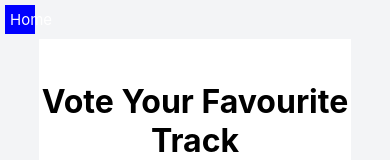
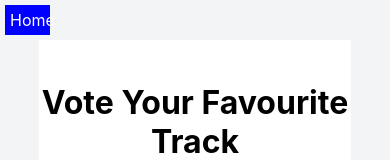
Before and after one commit to Carmenbelle/Exams-project, a React (Create React App) app: page /users in a window 390 px wide. Shown: the top 160 px of the page. Built offline with nearby package versions, Linux system fonts and the light colour scheme.

Commit message:
Update App.css

```diff
--- a/src/App.css
+++ b/src/App.css
@@ -149,14 +149,6 @@ input {
     height: 230vh;
   }
 
-  .nav-back {
-    background: blue;
-    margin: 5px;
-    padding: 5x;
-    color: #fff;
-    text-decoration: none;
-    font-size: 15px;
-  }
   .sub-main {
     display: flex;
     flex-wrap: wrap;
@@ -174,11 +166,12 @@ input {
     justify-content: center;
     align-items: center;
   }
+}
 
-
-
-
-
-
-
-}
+ @media only screen and (max-width: 600px) {
+    .nav-back {
+      padding: 5px;
+      margin: 5px;
+      width: 9%
+    }
+  }
```
